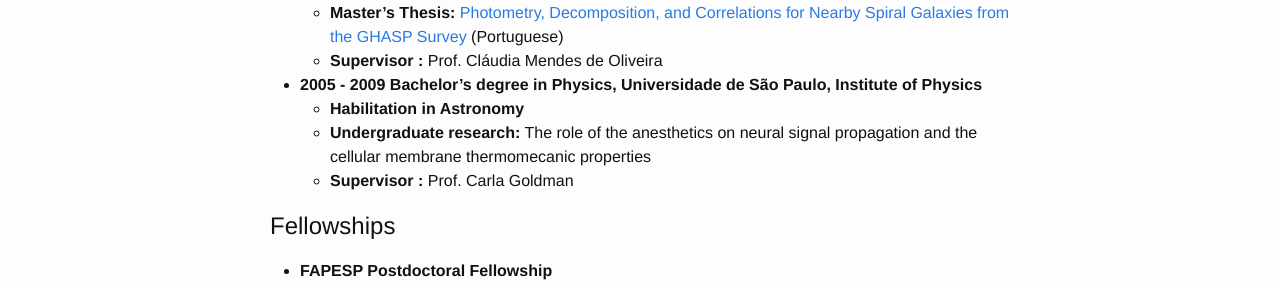
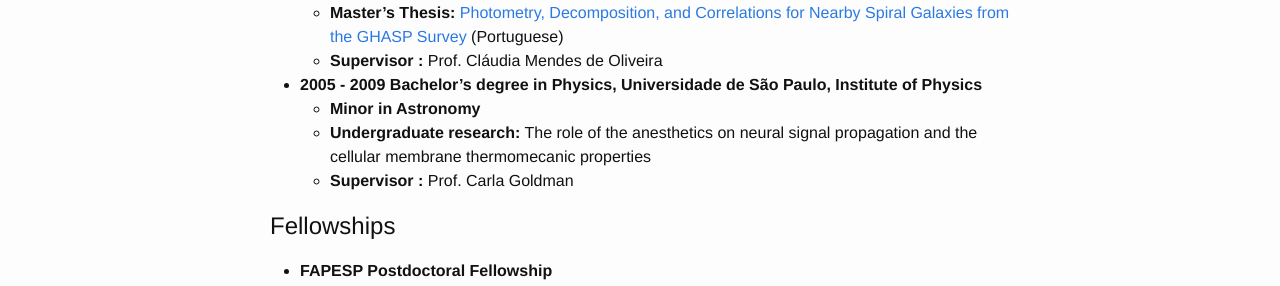
Before and after one commit to cebarbosa/cebarbosa.github.io, a Jekyll site: the page built from cv.md, in a window 1280 px wide. Shown: the part 535-821 px from the top of the page. Built offline with Jekyll 4.4.1, drawn with Linux system fonts in a browser that asks for light colours.

```diff
--- a/cv.md
+++ b/cv.md
@@ -17,15 +17,15 @@ Academic experience
 Education
 ======
 * **2012 - 2016 PhD in Astronomy, Universidade de São Paulo, IAG**
-    * **Doctoral Thesis:** [Kinematics and Stellar Populations of Galaxies in the Local Universe](assets/thesis.pdf)
+    * **Doctoral Thesis:** [Kinematics and Stellar Populations of Galaxies in the Local Universe](https://teses.usp.br/teses/disponiveis/14/14131/tde-22042018-235533/en.php)
     * **Supervisor:** Prof. Cláudia Mendes de Oliveira
 
  * **2009 - 2011 Master's Degree in Astronomy, Universidade de São Paulo, IAG**
-    * **Master's Thesis:** [Photometry, Decomposition, and Correlations for Nearby Spiral Galaxies from the GHASP Survey](assets/master_thesis.pdf) (Portuguese)
+    * **Master's Thesis:** [Photometry, Decomposition, and Correlations for Nearby Spiral Galaxies from the GHASP Survey](https://teses.usp.br/teses/disponiveis/14/14131/tde-12122011-171343/en.php) (Portuguese)
     * **Supervisor :** Prof. Cláudia Mendes de Oliveira
 
  * **2005 - 2009 Bachelor's degree in Physics, Universidade de São Paulo, Institute of Physics**
-    * **Habilitation in Astronomy**
+    * **Minor in Astronomy**
     * **Undergraduate research:** The role of the anesthetics on neural signal propagation and the cellular membrane thermomecanic properties
     * **Supervisor :** Prof. Carla Goldman
 
```
